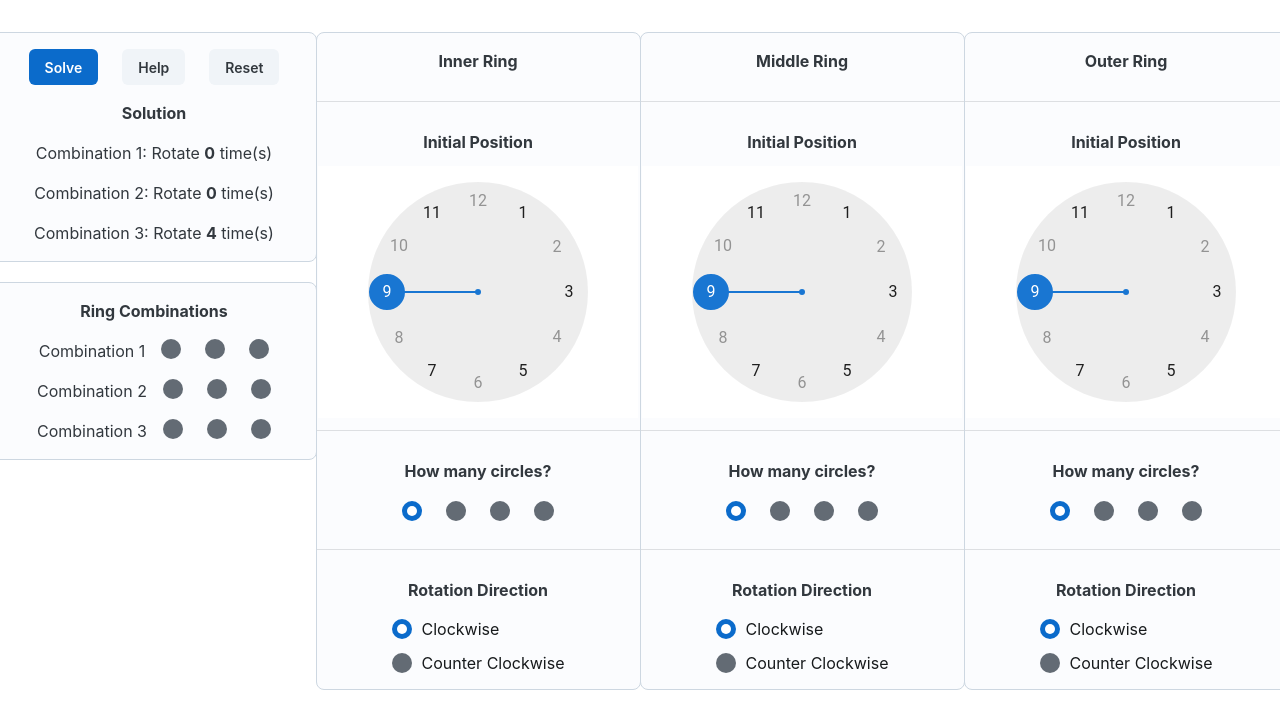
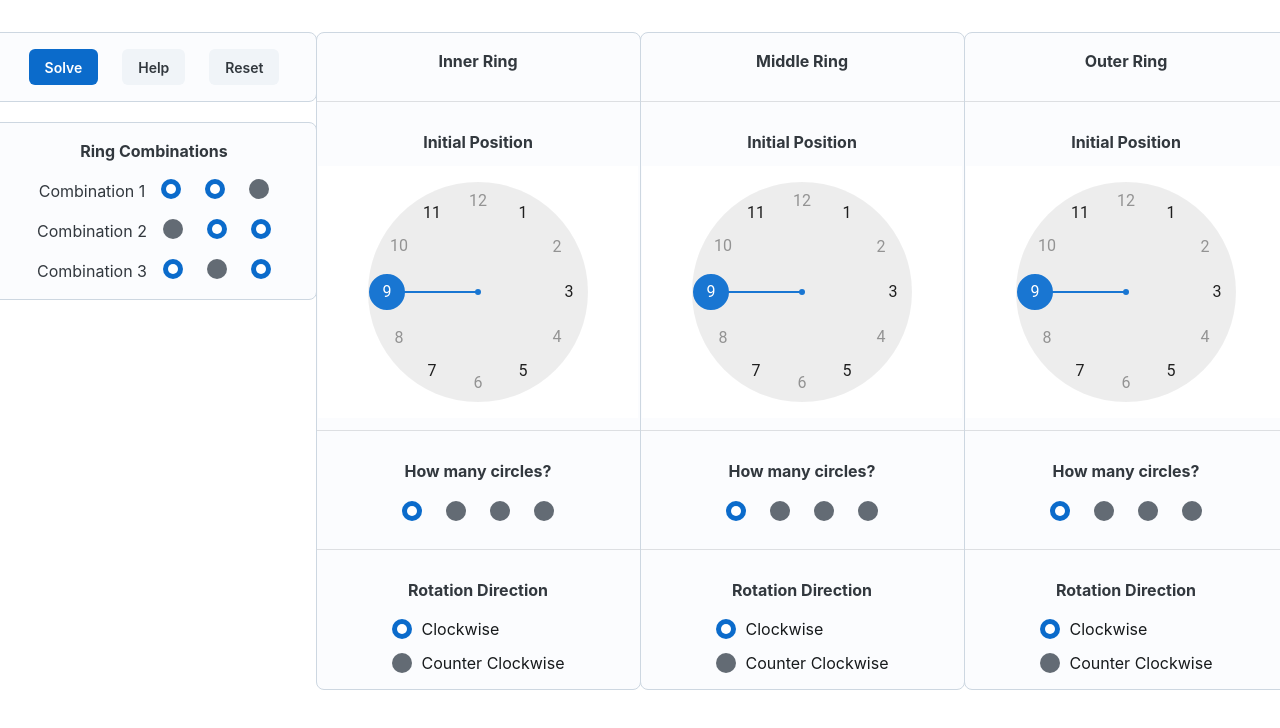
Before and after one commit to francojreyes/hsr-compass, a React (Create React App) app: page / in a window 1280 px wide. Shown: the top 728 px of the page. Built offline with nearby package versions, Linux system fonts and the light colour scheme.

Commit message:
Hook solution and combination up to state

```diff
--- a/src/App.tsx
+++ b/src/App.tsx
@@ -3,6 +3,7 @@ import { CssBaseline, Grid, styled } from '@mui/joy';
 import RingCard from './components/RingCard';
 import CombinationCard from './components/CombinationCard';
 import SolutionCard from './components/SolutionCard';
+import { Input } from './types';
 
 const StyledGrid = styled(Grid)({
   display: 'flex',
@@ -12,13 +13,25 @@ const StyledGrid = styled(Grid)({
   rowGap: 20
 });
 
+const initialValues: Input = {
+  innerPos: 0, middlePos: 0, outerPos: 0,
+  innerCircles: 1, middleCircles: 1, outerCircles: 1,
+  innerDir: 1, middleDir: 1, outerDir: 1,
+  combo1: { inner: true, middle: true, outer: false },
+  combo2: { inner: false, middle: true, outer: true },
+  combo3: { inner: true, middle: false, outer: true },
+}
+
 function App() {
+  const [input, setInput] = React.useState<Input>(initialValues);
+  const resetInput = () => setInput(initialValues);
+
   return (
     <CssBaseline>
       <Grid container spacing={2} my={3} sx={{ flexGrow: 1, height: '100%' }}>
         <StyledGrid xs={12} sm={6} lg={3}>
-          <SolutionCard/>
-          <CombinationCard/>
+          <SolutionCard input={input} resetInput={resetInput}/>
+          <CombinationCard input={input} setInput={setInput}/>
         </StyledGrid>
         <StyledGrid xs={12} sm={6} lg={3}>
           <RingCard ring='inner'/>
--- a/src/components/CombinationCard.tsx
+++ b/src/components/CombinationCard.tsx
@@ -1,17 +1,36 @@
 import React from 'react';
 import { Card, Stack, Typography } from '@mui/joy';
 import CombinationPicker from './CombinationPicker';
+import { Combination, Input } from '../types';
 
-const CombinationCard: React.FC = () => {
+interface CombinationCardProps {
+  input: Input;
+  setInput: React.Dispatch<React.SetStateAction<Input>>;
+}
+
+type ComboKey = 'combo1' | 'combo2' | 'combo3';
+
+const CombinationCard: React.FC<CombinationCardProps> = ({ input, setInput }) => {
+
+  const setCombo = (key: ComboKey, combo: Combination) => {
+    setInput(oldInput => ({ ...oldInput, [key]: combo }))
+  }
+
   return (
     <Card sx={{ width: 325, display: 'flex', alignItems: 'center', rowGap: 2 }} variant='outlined'>
       <Typography fontWeight='bold' level='h5'>Ring Combinations</Typography>
-      {[1, 2, 3].map(i => (
-        <Stack key={i} direction='row' spacing={2}>
-          <Typography>Combination {i}</Typography>
-          <CombinationPicker/>
-        </Stack>
-      ))}
+      {[1, 2, 3].map(i => {
+        const key = ('combo' + i) as ComboKey;
+        return (
+          <Stack key={key} direction='row' spacing={2}>
+            <Typography>Combination {i}</Typography>
+            <CombinationPicker
+              value={input[key]}
+              setValue={(combo: Combination) => setCombo(key, combo)}
+            />
+          </Stack>
+        )
+      })}
     </Card>
   )
 }
--- a/src/components/CombinationPicker.tsx
+++ b/src/components/CombinationPicker.tsx
@@ -3,12 +3,12 @@ import { Radio, Stack } from '@mui/joy';
 import capitalise from '../utils/capitalise';
 import { Combination } from '../types';
 
-const CombinationPicker: React.FC = () => {
-  const [value, setValue] = React.useState<Combination>({
-    inner: false,
-    middle: false,
-    outer: false
-  });
+interface CombinationPickerProps {
+  value: Combination;
+  setValue: (combo: Combination) => void;
+}
+
+const CombinationPicker: React.FC<CombinationPickerProps> = ({ value, setValue }) => {
   console.log(value);
 
   const handleClick = (ring: keyof Combination) => () => {
@@ -17,7 +17,7 @@ const CombinationPicker: React.FC = () => {
     if (numSelected <= 1 && value[ring]) {
       return;
     }
-    setValue(oldValue => ({...oldValue, [ring]: !oldValue[ring] }));
+    setValue({...value, [ring]: !value[ring] });
   }
 
   const rings: (keyof Combination)[] = ['inner', 'middle', 'outer'];
--- a/src/components/SolutionCard.tsx
+++ b/src/components/SolutionCard.tsx
@@ -1,15 +1,25 @@
 import React from 'react';
 import { Button, Card, Stack, Typography } from '@mui/joy';
-import { Solution } from '../types';
+import { Input, Solution } from '../types';
+import calculateSolution from '../utils/calculateSolution';
 
-const SolutionCard: React.FC = () => {
-  const [solution, setSolution] = React.useState<Solution | null>([0, 0, 4]);
+interface SolutionCardProps {
+  input: Input;
+  resetInput: () => void;
+}
+
+const SolutionCard: React.FC<SolutionCardProps> = ({ input, resetInput }) => {
+  const [solution, setSolution] = React.useState<Solution | null>(null);
+  const onSubmit = () => {
+    setSolution(calculateSolution(input));
+  }
+
   return (
     <Card sx={{ width: 325, display: 'flex', alignItems: 'center', rowGap: 2 }} variant='outlined'>
       <Stack direction='row' spacing={3}>
-        <Button>Solve</Button>
+        <Button onClick={onSubmit}>Solve</Button>
         <Button color='neutral' variant='soft'>Help</Button>
-        <Button color='neutral' variant='soft'>Reset</Button>
+        <Button color='neutral' variant='soft' onClick={resetInput}>Reset</Button>
       </Stack>
       {solution && (
         <>
--- a/src/utils/calculateSolution.ts
+++ b/src/utils/calculateSolution.ts
@@ -28,7 +28,7 @@ const calculateSolution = ({
   innerCircles, middleCircles, outerCircles,
   innerDir, middleDir, outerDir,
   combo1, combo2, combo3
-}: Input) => {
+}: Input): Solution => {
   const combos: CombinationList = [combo1, combo2, combo3];
   for (const solution of generateSolutions(MAX_ROTATION)) {
     const innerFinal = innerPos + sumRotations(solution, 'inner', combos) * innerDir * innerCircles * 60;
@@ -38,6 +38,7 @@ const calculateSolution = ({
       return solution;
     }
   }
+  return [-1, -1, -1];
 }
 
 export default calculateSolution;
```
